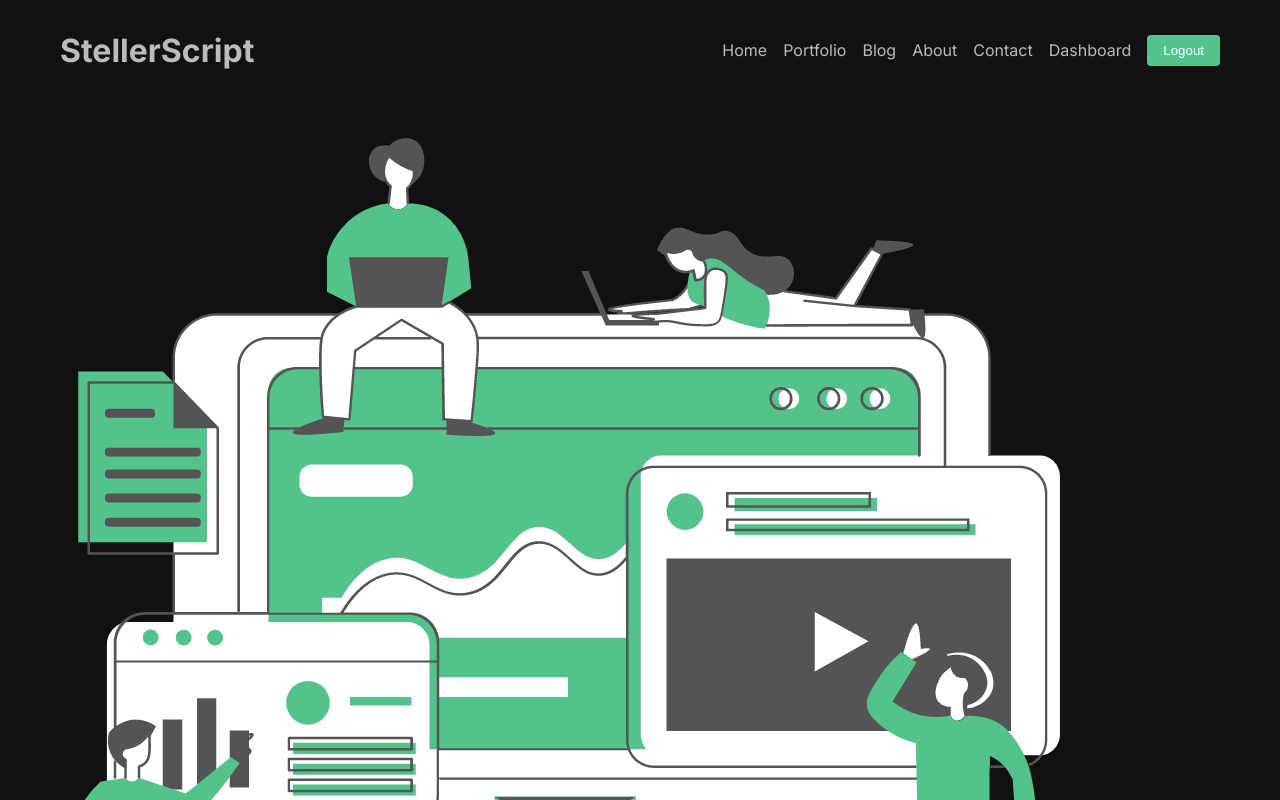
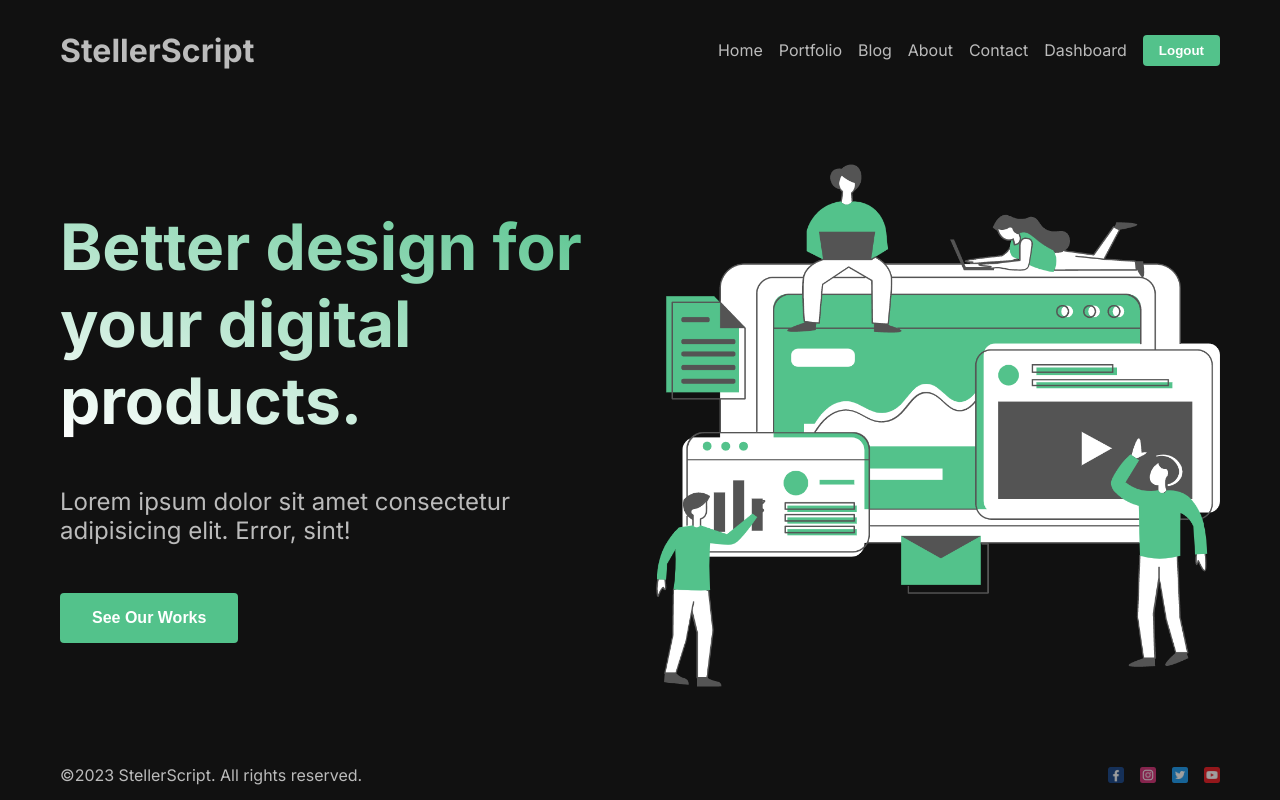
Before and after one commit to AB3116/StellerScript, a Next.js app: page / in a window 1280 px wide. Shown: the top 800 px of the page. Built offline with nearby package versions, Linux system fonts and the light colour scheme.

Commit message:
home page finished

```diff
--- a/src/app/page.jsx
+++ b/src/app/page.jsx
@@ -5,7 +5,18 @@ import Hero from "public/hero.png";
 export default function Home() {
   return (
     <main className={styles.container}>
-      <Image src={Hero} alt="Hero" />
+      <section className={styles.item}>
+        <h1 className={styles.title}>
+          Better design for your digital products.
+        </h1>
+        <p className={styles.text}>
+          Lorem ipsum dolor sit amet consectetur adipisicing elit. Error, sint!
+        </p>
+        <button className={styles.button}>See Our Works</button>
+      </section>
+      <section className={styles.item}>
+        <Image src={Hero} alt="Hero" className={styles.heroImg} />
+      </section>
     </main>
   );
 }
--- a/src/app/page.module.css
+++ b/src/app/page.module.css
@@ -1,229 +1,40 @@
-.main {
+.container {
+  display: flex;
+  align-items: center;
+  gap: 2rem;
+}
+
+.title {
+  font-size: 4rem;
+  background: linear-gradient(to bottom left, #53c28b, white);
+  -webkit-background-clip: text;
+  -webkit-text-fill-color: transparent;
+}
+
+.item {
   display: flex;
   flex-direction: column;
-  justify-content: space-between;
-  align-items: center;
-  padding: 6rem;
-  min-height: 100vh;
+  gap: 3rem;
+  flex: 1;
 }
 
-.description {
-  display: inherit;
-  justify-content: inherit;
-  align-items: inherit;
-  font-size: 0.85rem;
-  max-width: var(--max-width);
-  width: 100%;
-  z-index: 2;
-  font-family: var(--font-mono);
+.text {
+  font-size: 1.5rem;
 }
 
-.description a {
-  display: flex;
-  justify-content: center;
-  align-items: center;
-  gap: 0.5rem;
+.button {
+  border: none;
+  background-color: #53c28b;
+  color: white;
+  padding: 1rem 2rem;
+  border-radius: 0.25rem;
+  font-size: 1rem;
+  cursor: pointer;
+  font-weight: bold;
+  max-width: max-content;
 }
 
-.description p {
-  position: relative;
-  margin: 0;
-  padding: 1rem;
-  background-color: rgba(var(--callout-rgb), 0.5);
-  border: 1px solid rgba(var(--callout-border-rgb), 0.3);
-  border-radius: var(--border-radius);
+.heroImg {
+  width: 100%;
+  height: fit-content;
 }
-
-.code {
-  font-weight: 700;
-  font-family: var(--font-mono);
-}
-
-.grid {
-  display: grid;
-  grid-template-columns: repeat(4, minmax(25%, auto));
-  width: var(--max-width);
-  max-width: 100%;
-}
-
-.card {
-  padding: 1rem 1.2rem;
-  border-radius: var(--border-radius);
-  background: rgba(var(--card-rgb), 0);
-  border: 1px solid rgba(var(--card-border-rgb), 0);
-  transition: background 200ms, border 200ms;
-}
-
-.card span {
-  display: inline-block;
-  transition: transform 200ms;
-}
-
-.card h2 {
-  font-weight: 600;
-  margin-bottom: 0.7rem;
-}
-
-.card p {
-  margin: 0;
-  opacity: 0.6;
-  font-size: 0.9rem;
-  line-height: 1.5;
-  max-width: 30ch;
-}
-
-.center {
-  display: flex;
-  justify-content: center;
-  align-items: center;
-  position: relative;
-  padding: 4rem 0;
-}
-
-.center::before {
-  background: var(--secondary-glow);
-  border-radius: 50%;
-  width: 480px;
-  height: 360px;
-  margin-left: -400px;
-}
-
-.center::after {
-  background: var(--primary-glow);
-  width: 240px;
-  height: 180px;
-  z-index: -1;
-}
-
-.center::before,
-.center::after {
-  content: '';
-  left: 50%;
-  position: absolute;
-  filter: blur(45px);
-  transform: translateZ(0);
-}
-
-.logo {
-  position: relative;
-}
-/* Enable hover only on non-touch devices */
-@media (hover: hover) and (pointer: fine) {
-  .card:hover {
-    background: rgba(var(--card-rgb), 0.1);
-    border: 1px solid rgba(var(--card-border-rgb), 0.15);
-  }
-
-  .card:hover span {
-    transform: translateX(4px);
-  }
-}
-
-@media (prefers-reduced-motion) {
-  .card:hover span {
-    transform: none;
-  }
-}
-
-/* Mobile */
-@media (max-width: 700px) {
-  .content {
-    padding: 4rem;
-  }
-
-  .grid {
-    grid-template-columns: 1fr;
-    margin-bottom: 120px;
-    max-width: 320px;
-    text-align: center;
-  }
-
-  .card {
-    padding: 1rem 2.5rem;
-  }
-
-  .card h2 {
-    margin-bottom: 0.5rem;
-  }
-
-  .center {
-    padding: 8rem 0 6rem;
-  }
-
-  .center::before {
-    transform: none;
-    height: 300px;
-  }
-
-  .description {
-    font-size: 0.8rem;
-  }
-
-  .description a {
-    padding: 1rem;
-  }
-
-  .description p,
-  .description div {
-    display: flex;
-    justify-content: center;
-    position: fixed;
-    width: 100%;
-  }
-
-  .description p {
-    align-items: center;
-    inset: 0 0 auto;
-    padding: 2rem 1rem 1.4rem;
-    border-radius: 0;
-    border: none;
-    border-bottom: 1px solid rgba(var(--callout-border-rgb), 0.25);
-    background: linear-gradient(
-      to bottom,
-      rgba(var(--background-start-rgb), 1),
-      rgba(var(--callout-rgb), 0.5)
-    );
-    background-clip: padding-box;
-    backdrop-filter: blur(24px);
-  }
-
-  .description div {
-    align-items: flex-end;
-    pointer-events: none;
-    inset: auto 0 0;
-    padding: 2rem;
-    height: 200px;
-    background: linear-gradient(
-      to bottom,
-      transparent 0%,
-      rgb(var(--background-end-rgb)) 40%
-    );
-    z-index: 1;
-  }
-}
-
-/* Tablet and Smaller Desktop */
-@media (min-width: 701px) and (max-width: 1120px) {
-  .grid {
-    grid-template-columns: repeat(2, 50%);
-  }
-}
-
-@media (prefers-color-scheme: dark) {
-  .vercelLogo {
-    filter: invert(1);
-  }
-
-  .logo {
-    filter: invert(1) drop-shadow(0 0 0.3rem #ffffff70);
-  }
-}
-
-@keyframes rotate {
-  from {
-    transform: rotate(360deg);
-  }
-  to {
-    transform: rotate(0deg);
-  }
-}
--- a/src/components/navbar/navbar.module.css
+++ b/src/components/navbar/navbar.module.css
@@ -24,4 +24,5 @@
   color: white;
   cursor: pointer;
   border-radius: 0.25rem;
+  font-weight: bold;
 }
```
